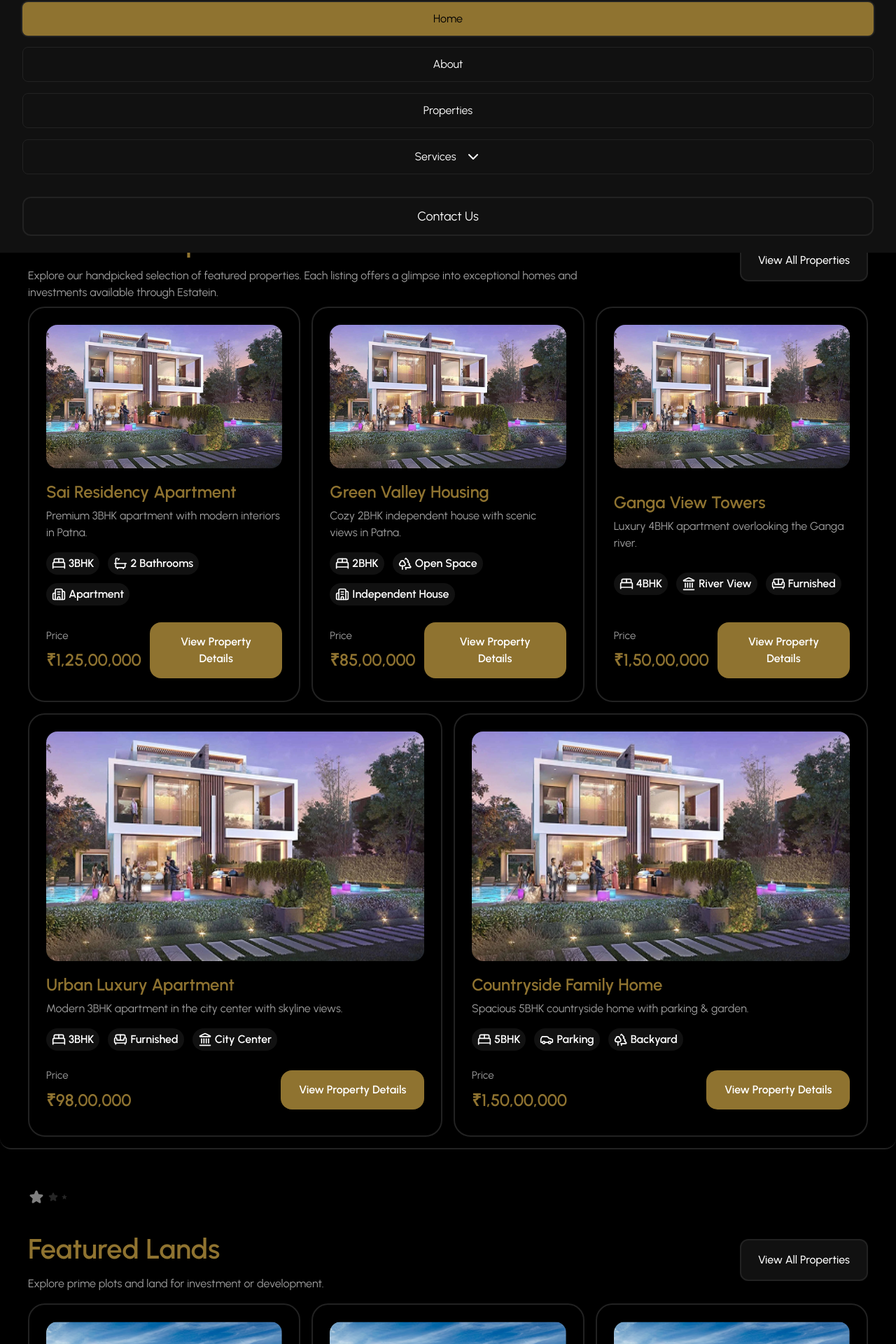
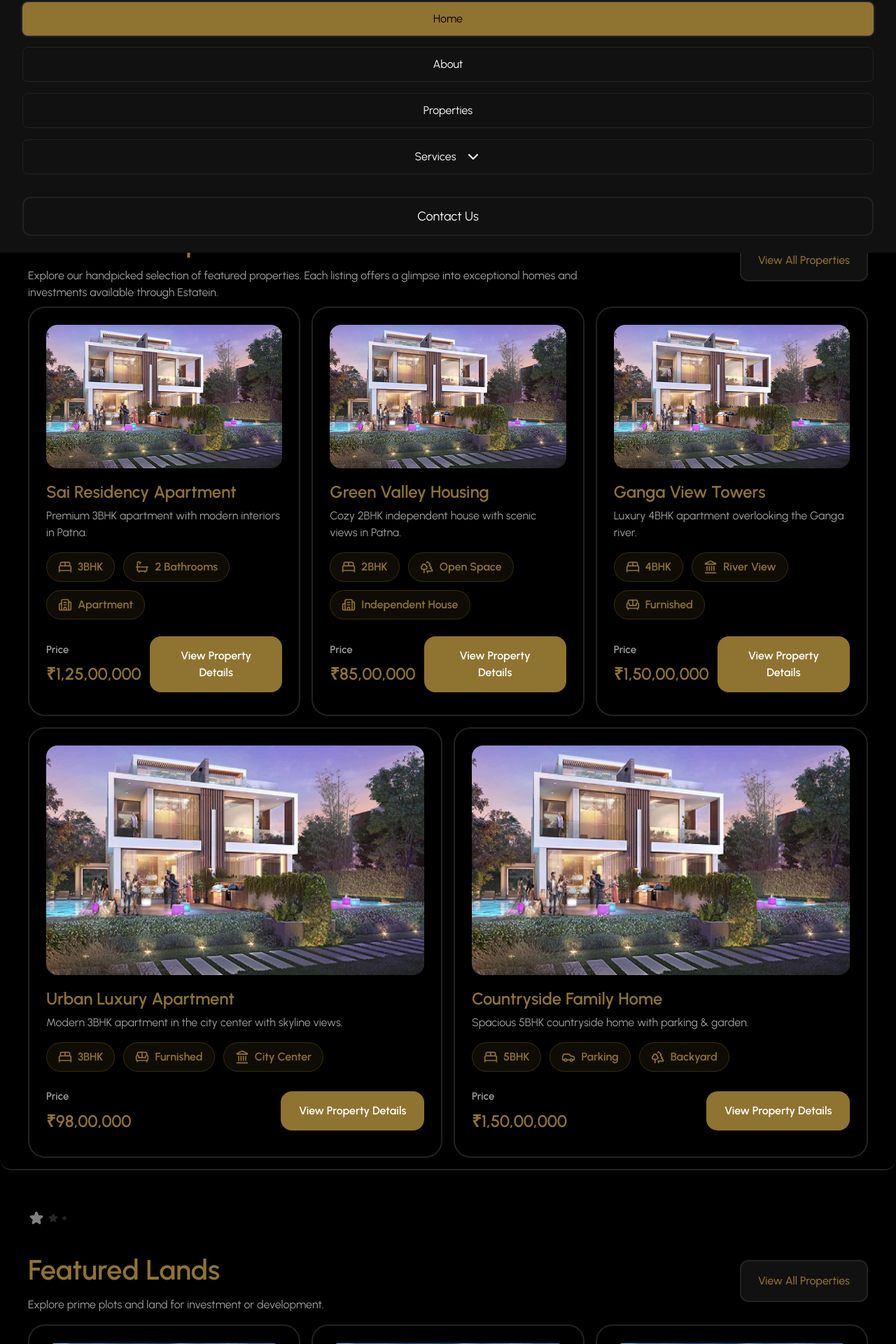
Before and after one commit to Akhlaque-Ur-Rahman/twoPercentCompany, a Next.js app: page / in a window 1280 px wide. Shown: the part 880-2800 px from the top of the page at 70% size. Built offline with nearby package versions, Linux system fonts and the light colour scheme.

Commit message:
some adjustments made

```diff
--- a/components/PlotGrid.tsx
+++ b/components/PlotGrid.tsx
@@ -66,7 +66,7 @@ const PlotGrid = () => {
                   {plot.tags.map((tag, index) => (
                     <div
                       key={index}
-                      className="px-[8px] py-[4px] rounded-full bg-2nd-bg flex items-center gap-[4px]"
+                      className="flex items-center gap-2 bg-primary/10 text-primary border border-primary/30 px-4 py-2 rounded-full text-[clamp(13px,1.4vw,16px)] font-medium"
                     >
                       <tag.icon width={20} height={20} />
                       <p className="font-semibold text-[clamp(13px,1.5vw,16px)]">
@@ -79,7 +79,7 @@ const PlotGrid = () => {
                 {/* Price + Button */}
                 <div className="price-btn-container py-[8px] flex flex-row items-center justify-between gap-3">
                   <div className="price-box flex items-center justify-between flex-col gap-[6px]">
-                    <p className="text-secondary-text text-[14px]">Price</p>
+                    <p className="text-secondary-text text-[14px] font-semibold">Price</p>
                     <p className="font-semibold text-[18px] text-primary">₹{plot.price}</p>
                   </div>
                   <Link
@@ -172,7 +172,7 @@ const PlotGrid = () => {
                 {plot.tags.map((tag, index) => (
                   <div
                     key={index}
-                    className="px-[8px] py-[4px] rounded-full bg-2nd-bg flex items-center gap-[4px]"
+                    className="flex items-center gap-2 bg-primary/10 text-primary border border-primary/30 px-4 py-2 rounded-full text-[clamp(13px,1.4vw,16px)] font-medium"
                   >
                     <tag.icon width={20} height={20} />
                     <p className="font-semibold text-[clamp(13px,1.5vw,16px)]">
@@ -185,7 +185,7 @@ const PlotGrid = () => {
               {/* Price + Button */}
               <div className="price-btn-container py-[8px] flex sm:flex-row sm:items-center justify-between gap-3">
                 <div className="price-box flex items-center sm:items-start flex-col gap-[6px]">
-                  <p className="text-secondary-text text-[clamp(13px,1.5vw,15px)]">
+                  <p className="text-secondary-text text-[clamp(13px,1.5vw,15px)] font-semibold">
                     Price
                   </p>
                   <p className="font-semibold text-[clamp(18px,2vw,24px)] text-primary">
@@ -237,7 +237,7 @@ const PlotGrid = () => {
                 {plot.tags.map((tag, index) => (
                   <div
                     key={index}
-                    className="px-[8px] py-[4px] rounded-full bg-2nd-bg flex items-center gap-[4px]"
+                    className="flex items-center gap-2 bg-primary/10 text-primary border border-primary/30 px-4 py-2 rounded-full text-[clamp(13px,1.4vw,16px)] font-medium"
                   >
                     <tag.icon width={20} height={20} />
                     <p className="font-semibold text-[clamp(13px,1.5vw,16px)]">
@@ -250,7 +250,7 @@ const PlotGrid = () => {
               {/* Price + Button */}
               <div className="price-btn-container py-[8px] flex flex-col sm:flex-row sm:items-center justify-between gap-3">
                 <div className="price-box flex items-center sm:items-start flex-col gap-[6px]">
-                  <p className="text-secondary-text text-[clamp(13px,1.5vw,15px)]">
+                  <p className="text-secondary-text text-[clamp(13px,1.5vw,15px)] font-semibold">
                     Price
                   </p>
                   <p className="font-semibold text-[clamp(18px,2vw,24px)] text-primary">
--- a/components/PropertyGrid.tsx
+++ b/components/PropertyGrid.tsx
@@ -62,7 +62,7 @@ const PropertyGrid = () => {
                   {property.tags.map((tag, index) => (
                     <div
                       key={index}
-                      className="px-[8px] py-[4px] rounded-full bg-2nd-bg flex items-center gap-[4px]"
+                      className="flex items-center gap-2 bg-primary/10 text-primary border border-primary/30 px-4 py-2 rounded-full text-[clamp(13px,1.4vw,16px)] font-medium"
                     >
                       <tag.icon width={20} height={20} />
                       <p className="font-semibold text-[clamp(14px,1.5vw,16px)]">
@@ -75,7 +75,7 @@ const PropertyGrid = () => {
                 {/* Price + Button */}
                 <div className="price-btn-container py-[8px] flex flex-row items-center justify-between gap-3">
                   <div className="price-box flex items-center flex-col gap-[6px]">
-                    <p className="text-secondary-text text-[14px]">Price</p>
+                    <p className="text-secondary-text font-semibold text-[14px]">Price</p>
                     <p className="font-semibold text-[18px] text-primary">
                       ₹{property.price}
                     </p>
@@ -170,7 +170,7 @@ const PropertyGrid = () => {
                 {property.tags.map((tag, index) => (
                   <div
                     key={index}
-                    className="px-[8px] py-[4px] rounded-full bg-2nd-bg flex items-center gap-[4px]"
+                    className="flex items-center gap-2 bg-primary/10 text-primary border border-primary/30 px-4 py-2 rounded-full text-[clamp(13px,1.4vw,16px)] font-medium"
                   >
                     <tag.icon width={20} height={20} />
                     <p className="font-semibold text-[clamp(13px,1.5vw,16px)]">
@@ -183,7 +183,7 @@ const PropertyGrid = () => {
               {/* Price + Button */}
               <div className="price-btn-container py-[8px] flex sm:flex-row sm:items-center justify-between gap-3">
                 <div className="price-box flex items-center sm:items-start flex-col gap-[6px]">
-                  <p className="text-secondary-text text-[clamp(13px,1.5vw,15px)]">
+                  <p className="text-secondary-text font-semibold text-[clamp(13px,1.5vw,15px)]">
                     Price
                   </p>
                   <p className="font-semibold text-[clamp(18px,2vw,24px)] text-primary">
@@ -235,7 +235,7 @@ const PropertyGrid = () => {
                 {property.tags.map((tag, index) => (
                   <div
                     key={index}
-                    className="px-[8px] py-[4px] rounded-full bg-2nd-bg flex items-center gap-[4px]"
+                    className="flex items-center gap-2 bg-primary/10 text-primary border border-primary/30 px-4 py-2 rounded-full text-[clamp(13px,1.4vw,16px)] font-medium"
                   >
                     <tag.icon width={20} height={20} />
                     <p className="font-semibold text-[clamp(13px,1.5vw,16px)]">
@@ -248,7 +248,7 @@ const PropertyGrid = () => {
               {/* Price + Button */}
               <div className="price-btn-container py-[8px] flex flex-col sm:flex-row sm:items-center justify-between gap-3">
                 <div className="price-box flex items-center sm:items-start flex-col gap-[6px]">
-                  <p className="text-secondary-text text-[clamp(13px,1.5vw,15px)]">
+                  <p className="text-secondary-text text-[clamp(13px,1.5vw,15px)] font-semibold">
                     Price
                   </p>
                   <p className="font-semibold text-[clamp(18px,2vw,24px)] text-primary">
--- a/components/layout/FeaturedLandSection.tsx
+++ b/components/layout/FeaturedLandSection.tsx
@@ -31,7 +31,7 @@ const FeaturedLandSection = () => {
           </p>
         </div>
         <div className="view-all-btn rounded-[12px] h-fit bg-2nd-bg border-2 border-header-stroke  justify-center items-center text-nowrap hidden lg:flex">
-      <Link href='/properties' className="px-4 py-2 sm:px-5 sm:py-2.5 lg:px-[24px] lg:py-[16px] text-[14px] sm:text-[15px] lg:text-[16px] font-medium">
+      <Link href='/properties' className="px-4 py-2 sm:px-5 sm:py-2.5 lg:px-[24px] lg:py-[16px] text-[14px] sm:text-[15px] lg:text-[16px] text-primary font-medium">
         View All Properties
       </Link>
     </div>
--- a/components/layout/FeaturedPropertySection.tsx
+++ b/components/layout/FeaturedPropertySection.tsx
@@ -36,7 +36,7 @@ const FeaturedPropertySection = () => {
         <div className="view-all-btn rounded-[12px] h-fit bg-2nd-bg border-2 border-header-stroke  justify-center items-center text-nowrap hidden lg:flex">
           <Link
             href="/properties"
-            className="px-4 py-2 sm:px-5 sm:py-2.5 lg:px-[24px] lg:py-[16px] text-[14px] sm:text-[15px] lg:text-[16px] font-medium"
+            className="px-4 py-2 sm:px-5 sm:py-2.5 lg:px-[24px] lg:py-[16px] text-[14px] sm:text-[15px] lg:text-[16px] text-primary font-medium"
           >
             View All Properties
           </Link>
--- a/components/layout/HeroSection.tsx
+++ b/components/layout/HeroSection.tsx
@@ -82,7 +82,7 @@ const swiperRef = useRef<SwiperType | null>(null);
                       className={`block rounded-[12px] text-center ${
                         btn.type === "primary"
                           ? "bg-primary text-white lg:px-[24px] lg:py-[20px] py-[16px] px-0"
-                          : "border border-header-stroke text-white/70 lg:px-[52px] lg:py-[20px] py-[16px] px-0"
+                          : "border border-header-stroke text-primary lg:px-[52px] lg:py-[20px] py-[16px] px-0"
                       }`}
                     >
                       {btn.label}
```
